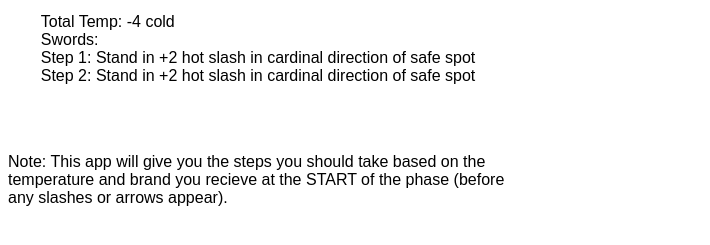
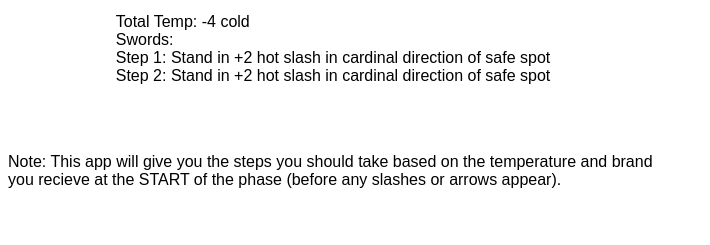
Before and after one commit to Mzhang008/HotAndCold, a plain HTML site: page index.html in a window 1280 px wide. Shown: the part 499-744 px from the top of the page, without its empty margins (0-710 px from the left). Drawn offline with Linux system fonts and the light colour scheme.

Commit message:
Updated CSS

```diff
--- a/style/styles.css
+++ b/style/styles.css
@@ -26,9 +26,14 @@ label {
     height: auto;
 }
 
-.result p {
+.result {
+    max-width: 650px;
+    min-width: 500px;
+    width: auto;
+}
+p#result {
     display: flex;
     justify-content: center;
-    max-width: 500px;
+    width:auto
 
 }
```
